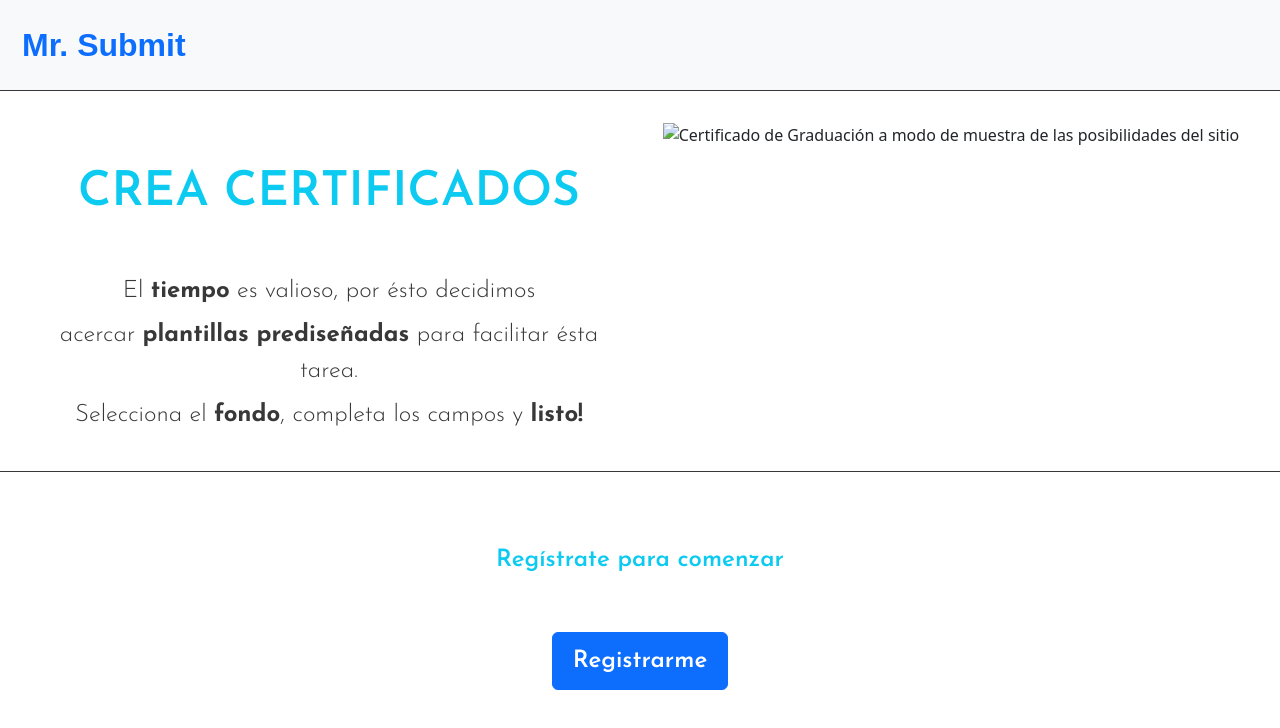
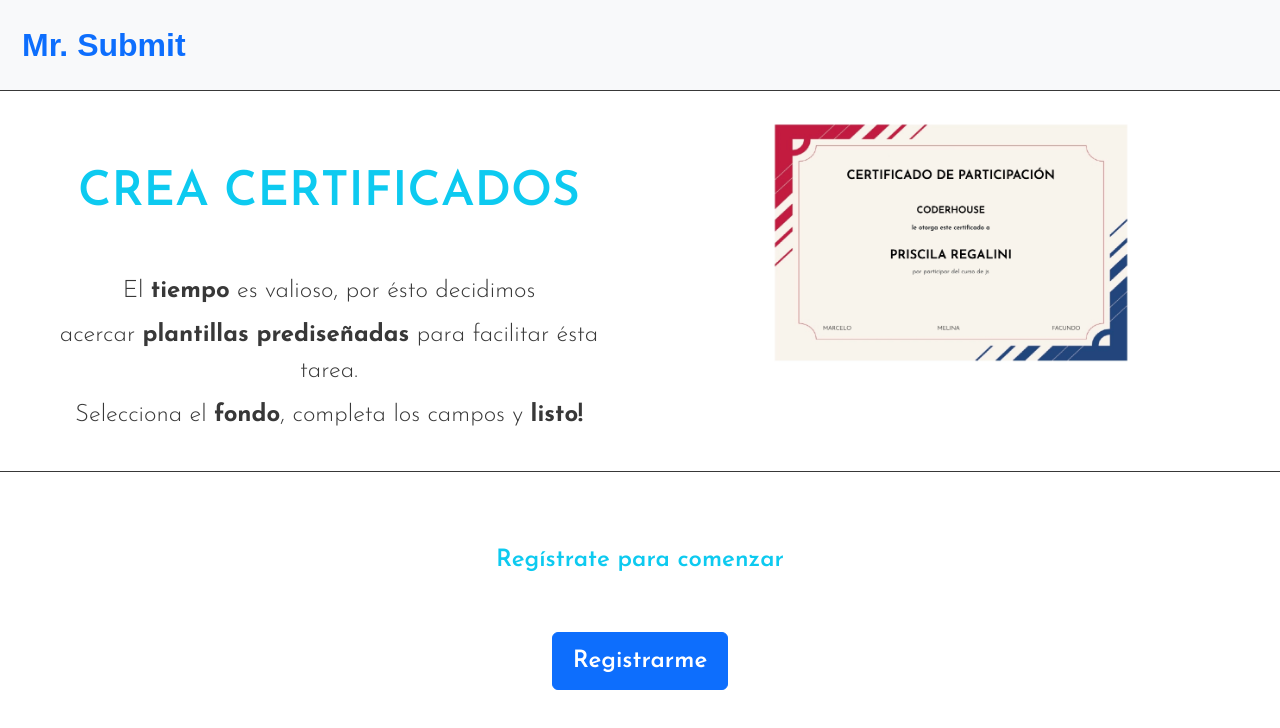
Before and after one commit to PriscilaRegalini/ProyectoFinalRegalini, a website: page index.html in a window 1280 px wide. Drawn offline with nearby package versions, Linux system fonts and the light colour scheme; some packages are replaced by stand-ins of ours; files that its build step writes are made by us from their sources; the site is published under a folder, as on GitHub Pages, so addresses that start at the root find nothing; a script that the page names is missing; a web font is replaced by a local one.

Commit message:
arreglando img

```diff
--- a/index.html
+++ b/index.html
@@ -45,8 +45,8 @@
                   </div>
                 </div>
                   <div class="col-6">  <div class="col">
-                    <img id="muestraIndex" class="muestraIndexOn" src="../img/certificadoDeMuestra.webp" alt="Certificado de Graduación a modo de muestra de las posibilidades del sitio">
-                    <img id="muestraIndex2" class="muestraIndexOff2" src="/img/certificadoMuestra2.webp" alt="Certificado de Graduación a modo de muestra de las posibilidades del sitio">
+                    <img id="muestraIndex" class="muestraIndexOn" src="img/certificadoDeMuestra.webp" alt="Certificado de Graduación a modo de muestra de las posibilidades del sitio">
+                    <img id="muestraIndex2" class="muestraIndexOff2" src="img/certificadoMuestra2.webp" alt="Certificado de Graduación a modo de muestra de las posibilidades del sitio">
                   </div>
                 </div>
               </div>
```
